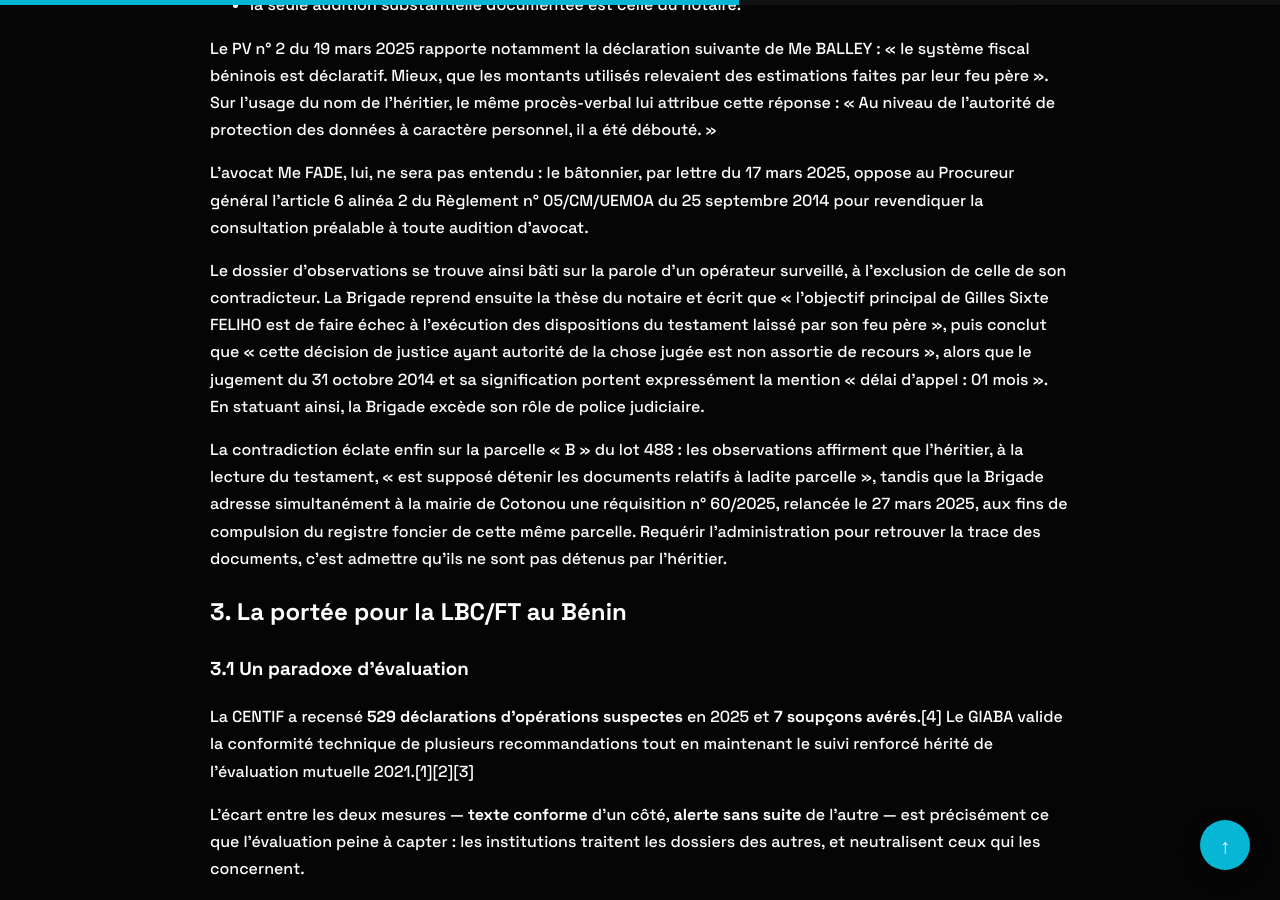
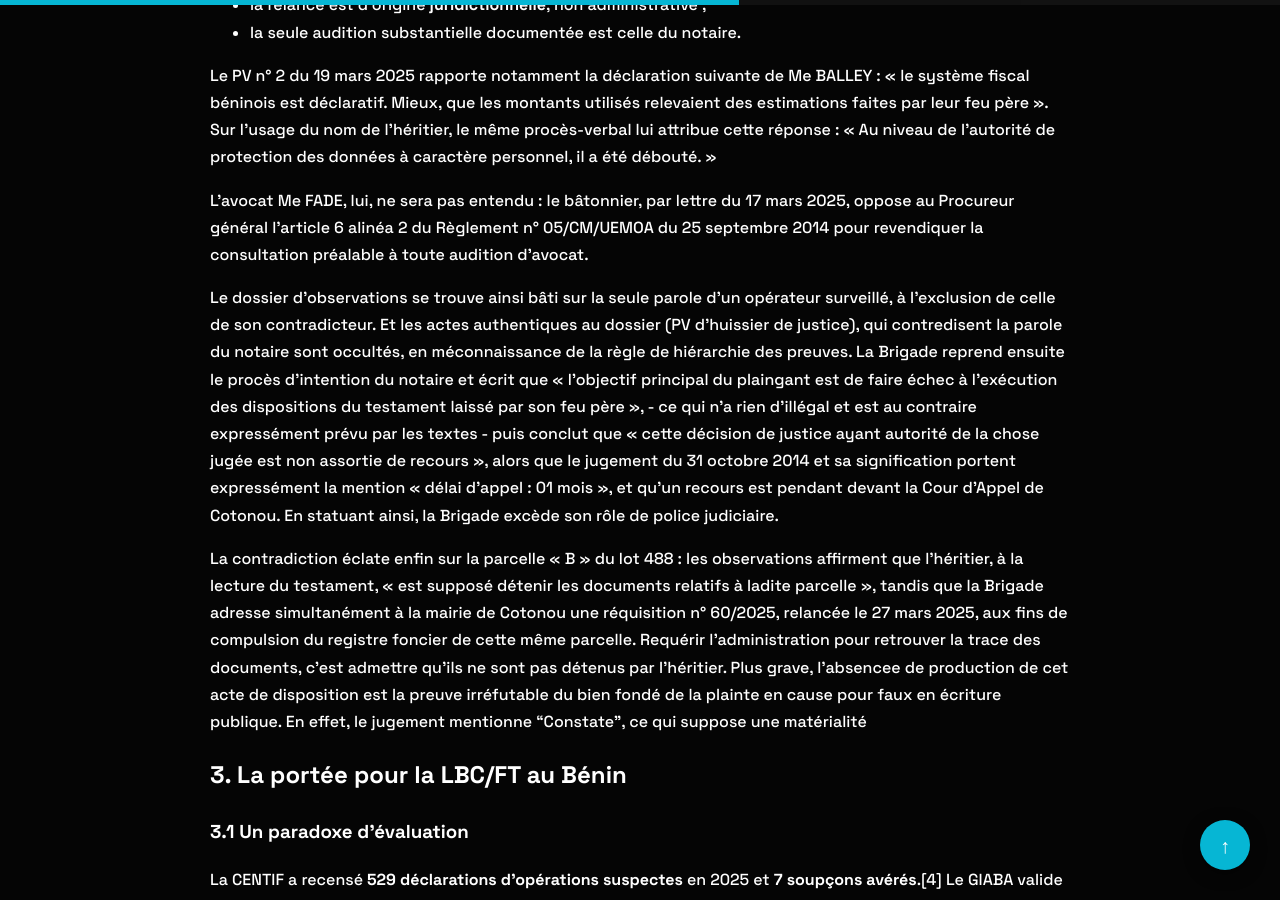
Before and after one commit to GSF-CONSULTING-INTERNATIONALE/.github.io-, a Jekyll site: the page built from _posts/2026-09-17-lbc-ft-benin-textes-conformes-hommes-defaillants-sanctions.md, in a window 1280 px wide and 900 px high, scrolled down 10110 px. Built offline with Jekyll 4.4.1, drawn with Linux system fonts in a browser that asks for light colours; some of the changed text lies outside the part shown.

Commit message:
Updated 1 file via CloudCannon.

```diff
--- a/_posts/2026-09-17-lbc-ft-benin-textes-conformes-hommes-defaillants-sanctions.md
+++ b/_posts/2026-09-17-lbc-ft-benin-textes-conformes-hommes-defaillants-sanctions.md
@@ -112,7 +112,7 @@
 
 ### La cartographie des acteurs
 
-Dix personnes et une unité d’enquête sont rattachées à ce dossier, chacune en sa qualité officielle ou professionnelle et en lien avec une pièce identifiée. Les personnes privées citées (notaire, avocat) bénéficient de la présomption d’innocence ; les responsables institutionnels sont mentionnés comme signataires ou garants des actes de leur institution, et non comme mis en cause à titre personnel.
+Dix personnes et une unité d’enquête sont rattachées à ce dossier, chacune en sa qualité officielle ou professionnelle et en lien avec une pièce identifiée. Les personnes privées citées (notaire, avocat) bénéficient de la présomption d’innocence, bien que les faits soient accablants ; les responsables institutionnels sont mentionnés comme signataires ou garants des actes de leur institution, et non comme mis en cause à titre personnel, même si leur bonne foi fait défaut.
 
 | Personne | Qualité | Rôle rattaché aux pièces |
 |---|---|---|
@@ -136,7 +136,7 @@
 
 La loi n° 2024-01 étend le champ des assujettis (art. 3) aux professions non financières, dont les notaires [loi n° 2024-01](https://sgg.gouv.bj/doc/loi-2024-01/). Elle ne change rien aux rapports de proximité de la chaîne successorale, où le même opérateur écrit l’acte, en tire la valeur et en documente la régularité.
 
-La capture se produit quand cet opérateur devient, en outre, le canal d’information sur l’autorité : c’est au procès-verbal de la Brigade criminelle que le notaire, Me Félix A. BALLEY, affirme que l’autorité de protection des données « aurait débouté » le plaignant — sans date, sans pièce, sans notification. L’autorité, elle, n’a jamais notifié de décision : son délibéré du 19 décembre 2024 est attesté par sa propre réponse du 13 décembre 2024, signée de son président, Luciano Hounkponou, mais aucune décision n’a été adressée au plaignant. Le surveillé parle du surveillant ; le surveillant se tait.
+La capture se produit quand cet opérateur devient, en outre, le canal d’information et la source de vérité sur l’autorité : c’est au procès-verbal de la Brigade criminelle que le notaire, Me Félix A. BALLEY, affirme que l’autorité de protection des données « aurait débouté » le plaignant — sans date, sans pièce, sans notification. L’autorité, elle, n’a jamais notifié de décision : son délibéré du 19 décembre 2024 est attesté par sa propre réponse du 13 décembre 2024, signée implicitement de son président, Luciano Hounkponou, mais aucune décision n’a été adressée au plaignant. Le surveillé parle du surveillant ; le surveillant se tait.
 
 L’inversion est complète dans cette même réponse du 13 décembre 2024 : à un plaignant qui annonçait rendre publics les faits, l’autorité répond que la publication lui est « loisible », assortie de la formule « vous répondrez de vos actes ». L’institution chargée de protéger dissuade celui qui dénonce : le dispositif fonctionne alors comme un filtre inversé.
 
@@ -225,10 +225,9 @@
 
 L’avocat Me FADE, lui, ne sera pas entendu : le bâtonnier, par lettre du 17 mars 2025, oppose au Procureur général l’article 6 alinéa 2 du Règlement n° 05/CM/UEMOA du 25 septembre 2014 pour revendiquer la consultation préalable à toute audition d’avocat.
 
-Le dossier d’observations se trouve ainsi bâti sur la parole d’un opérateur surveillé, à l’exclusion de celle de son contradicteur. La Brigade reprend ensuite la thèse du notaire et écrit que « l’objectif principal de Gilles Sixte FELIHO est de faire échec à l’exécution des dispositions du testament laissé par son feu père », puis conclut que « cette décision de justice ayant autorité de la chose jugée est non assortie de recours », alors que le jugement du 31 octobre 2014 et sa signification portent expressément la mention « délai d’appel : 01 mois ». En statuant ainsi, la Brigade excède son rôle de police judiciaire.
+Le dossier d’observations se trouve ainsi bâti sur la seule parole d’un opérateur surveillé, à l’exclusion de celle de son contradicteur. Et les actes authentiques au dossier (PV d'huissier de justice), qui contredisent la parole du notaire sont occultés, en méconnaissance de la règle de hiérarchie des preuves. La Brigade reprend ensuite le procès d'intention du notaire et écrit que « l’objectif principal du plaingant est de faire échec à l’exécution des dispositions du testament laissé par son feu père », - ce qui n'a rien d'illégal et est au contraire expressément prévu par les textes - puis conclut que « cette décision de justice ayant autorité de la chose jugée est non assortie de recours », alors que le jugement du 31 octobre 2014 et sa signification portent expressément la mention « délai d’appel : 01 mois », et qu'un recours est pendant devant la Cour d'Appel de Cotonou. En statuant ainsi, la Brigade excède son rôle de police judiciaire.
 
-La contradiction éclate enfin sur la parcelle « B » du lot 488 : les observations affirment que l’héritier, à la lecture du testament, « est supposé détenir les documents relatifs à ladite parcelle », tandis que la Brigade adresse simultanément à la mairie de Cotonou une réquisition n° 60/2025, relancée le 27 mars 2025, aux fins de compulsion du registre foncier de cette même parcelle. Requérir l’administration pour retrouver la trace des documents, c’est admettre qu’ils ne sont pas détenus par l’héritier.
-
+La contradiction éclate enfin sur la parcelle « B » du lot 488 : les observations affirment que l’héritier, à la lecture du testament, « est supposé détenir les documents relatifs à ladite parcelle », tandis que la Brigade adresse simultanément à la mairie de Cotonou une réquisition n° 60/2025, relancée le 27 mars 2025, aux fins de compulsion du registre foncier de cette même parcelle. Requérir l’administration pour retrouver la trace des documents, c’est admettre qu’ils ne sont pas détenus par l’héritier. Plus grave, l'absencee de production de cet acte de disposition est la preuve irréfutable du bien fondé de la plainte en cause pour faux en écriture publique. En effet, le jugement mentionne "Constate", ce qui suppose une matérialité
 ## 3. La portée pour la LBC/FT au Bénin
 
 ### 3.1 Un paradoxe d’évaluation
```
